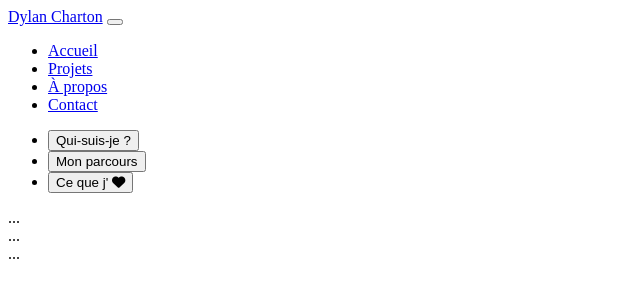
After one commit to DylanCharton/PortfolioV2, a Symfony app: template templates/front/about.html.twig in a window 1280 px wide. The commit adds this page. Shown: the top 300 px of the page, without its empty margins (0-640 px from the left). Run offline with Twig, Linux system fonts and the light colour scheme; the template is opened without the code that fills it, so the values that code supplies are empty; some libraries are stand-ins or nearby versions.

Commit message:
Prepared the front for projects and about

```diff
--- a/templates/_partials/_header.html.twig
+++ b/templates/_partials/_header.html.twig
@@ -17,7 +17,7 @@
           <a class="nav-link" href="{{ path('projects') }}">Projets</a>
         </li>
         <li class="nav-item">
-          <a class="nav-link" href="#">À propos</a>
+          <a class="nav-link" href="{{ path('about') }}">À propos</a>
         </li>
         <li class="nav-item">
           <a class="nav-link" href="#">Contact</a>
--- /dev/null
+++ b/templates/front/about.html.twig
@@ -0,0 +1,22 @@
+{% extends 'base.html.twig' %}
+
+{% block title %}À propos{% endblock %}
+
+{% block body %}
+<ul class="nav nav-tabs" id="myTab" role="tablist">
+  <li class="nav-item" role="presentation">
+    <button class="nav-link active" id="home-tab" data-bs-toggle="tab" data-bs-target="#home" type="button" role="tab" aria-controls="home" aria-selected="true">Qui-suis-je ?</button>
+  </li>
+  <li class="nav-item" role="presentation">
+    <button class="nav-link" id="profile-tab" data-bs-toggle="tab" data-bs-target="#profile" type="button" role="tab" aria-controls="profile" aria-selected="false">Mon parcours</button>
+  </li>
+  <li class="nav-item" role="presentation">
+    <button class="nav-link" id="contact-tab" data-bs-toggle="tab" data-bs-target="#contact" type="button" role="tab" aria-controls="contact" aria-selected="false">Ce que j' <i class="fa-solid fa-heart"></i></button>
+  </li>
+</ul>
+<div class="tab-content" id="myTabContent">
+  <div class="tab-pane fade show active" id="home" role="tabpanel" aria-labelledby="home-tab">...</div>
+  <div class="tab-pane fade" id="profile" role="tabpanel" aria-labelledby="profile-tab">...</div>
+  <div class="tab-pane fade" id="contact" role="tabpanel" aria-labelledby="contact-tab">...</div>
+</div>
+{% endblock %}
```
Also changed, not shown: assets/styles/app.css (+9 -0 lines), src/Controller/FrontController.php (+8 -0 lines), templates/project/index.html.twig (+9 -3 lines).
